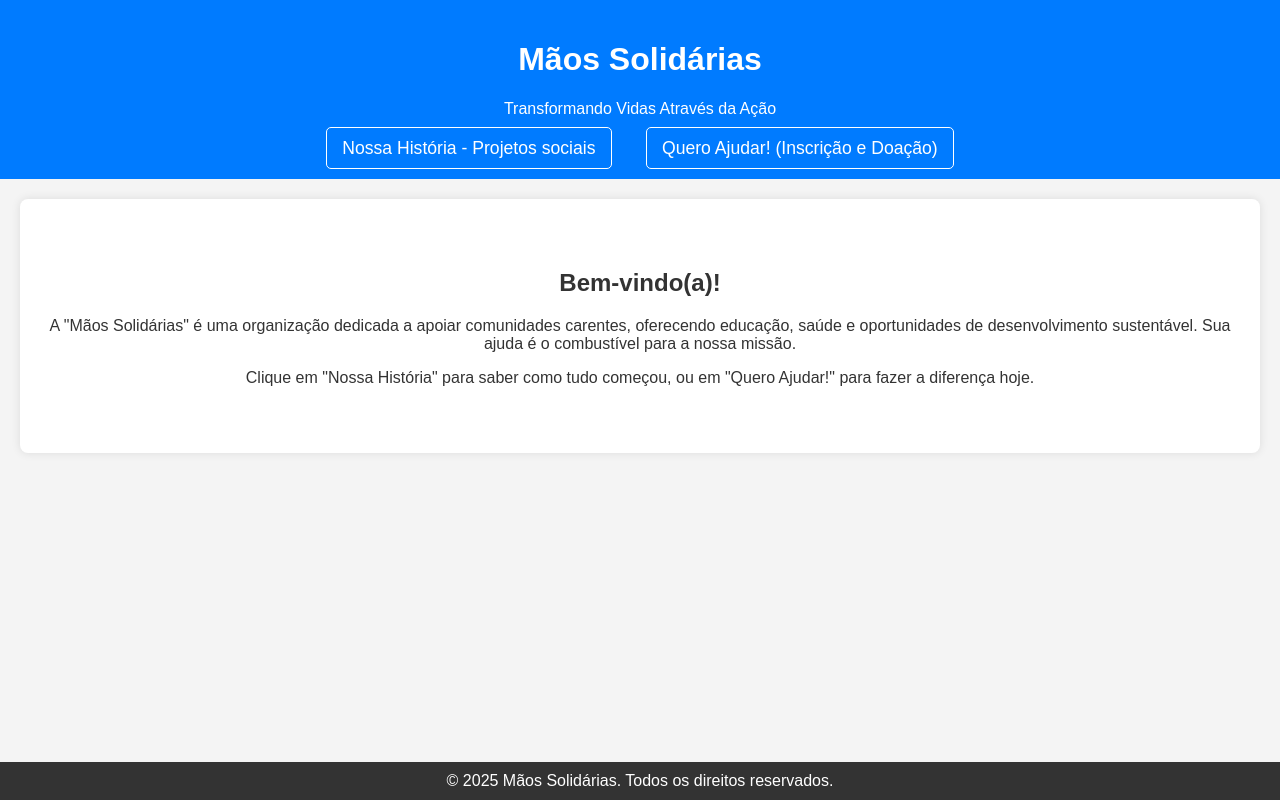
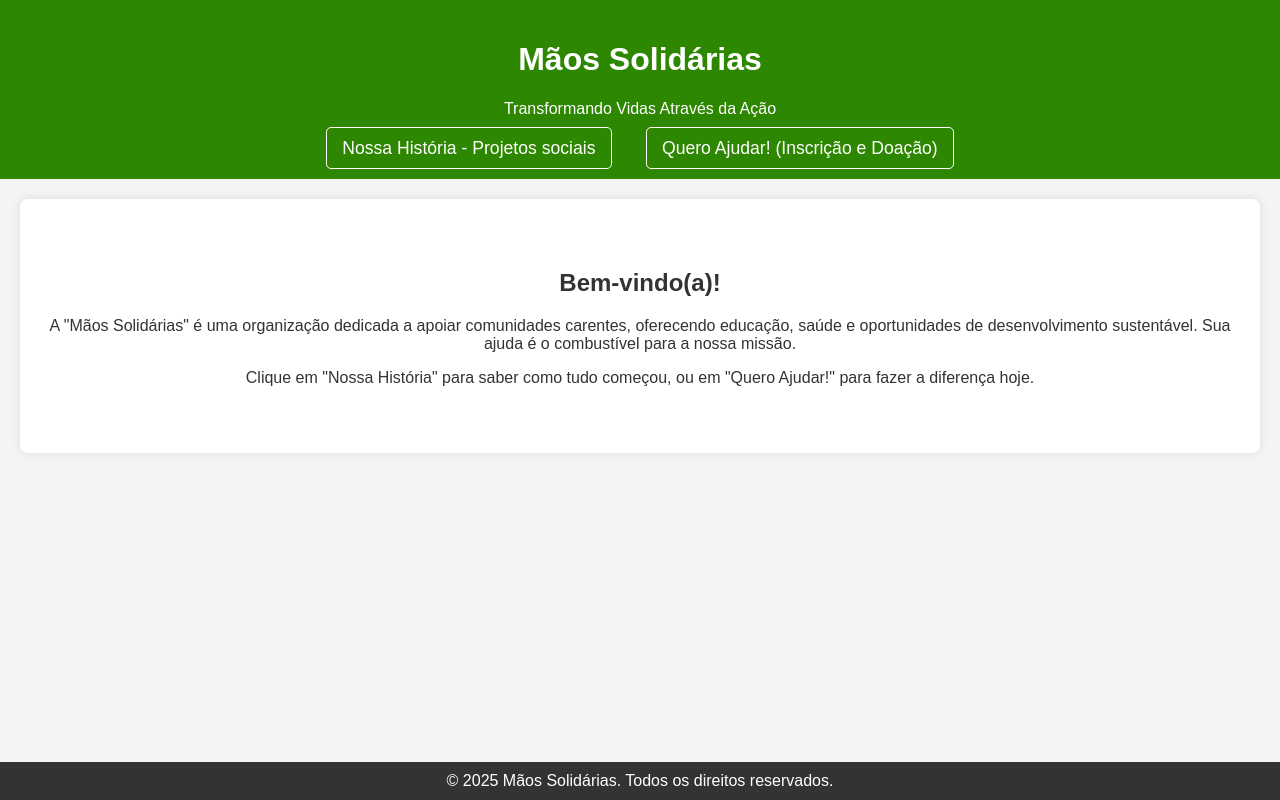
Before and after one commit to robertooliveirasilva/betoverde-ex01, a plain HTML site: page index.html in a window 1280 px wide. Drawn offline with Linux system fonts and the light colour scheme.

Commit message:
Update header background color to a darker shade

```diff
--- a/index.html
+++ b/index.html
@@ -14,7 +14,7 @@
             text-align: center;
         }
         header {
-            background-color: #007bff; /* Azul primário */
+            background-color: #2d8700; /* Azul primário */
             color: white;
             padding: 20px 0;
         }
```
